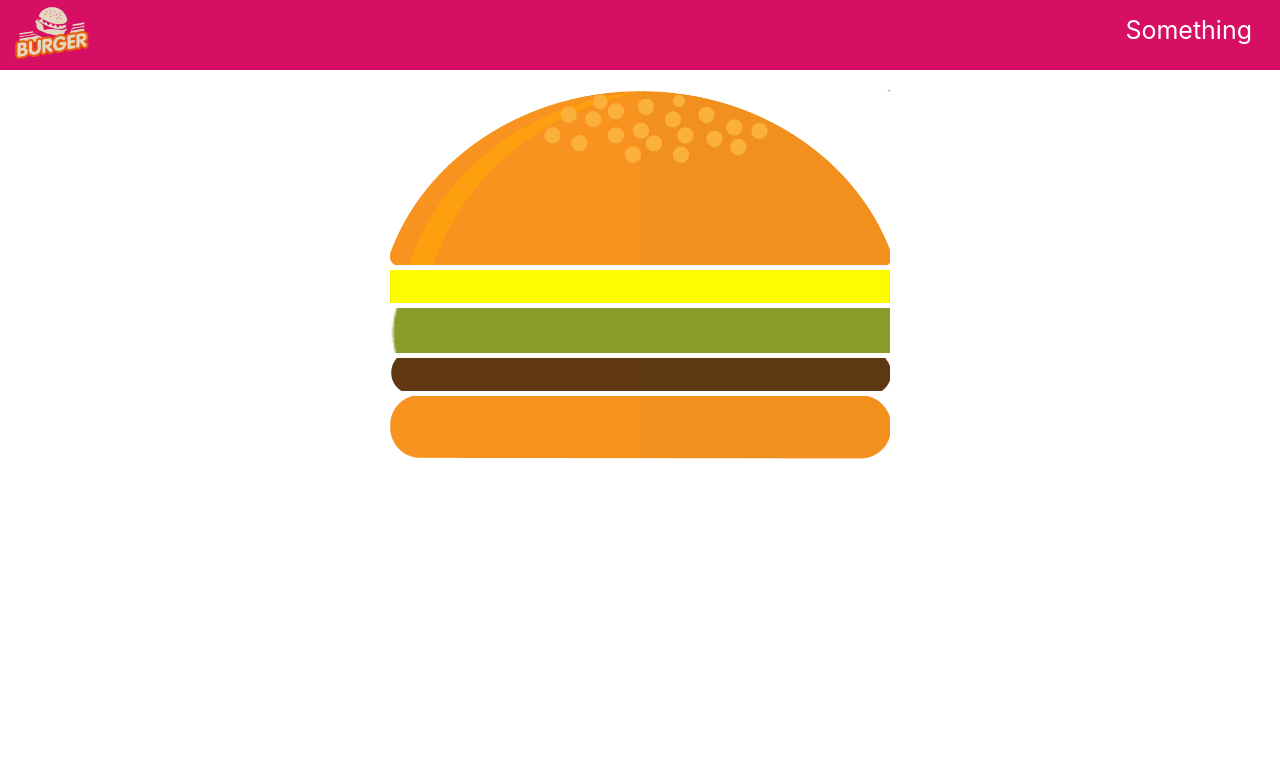
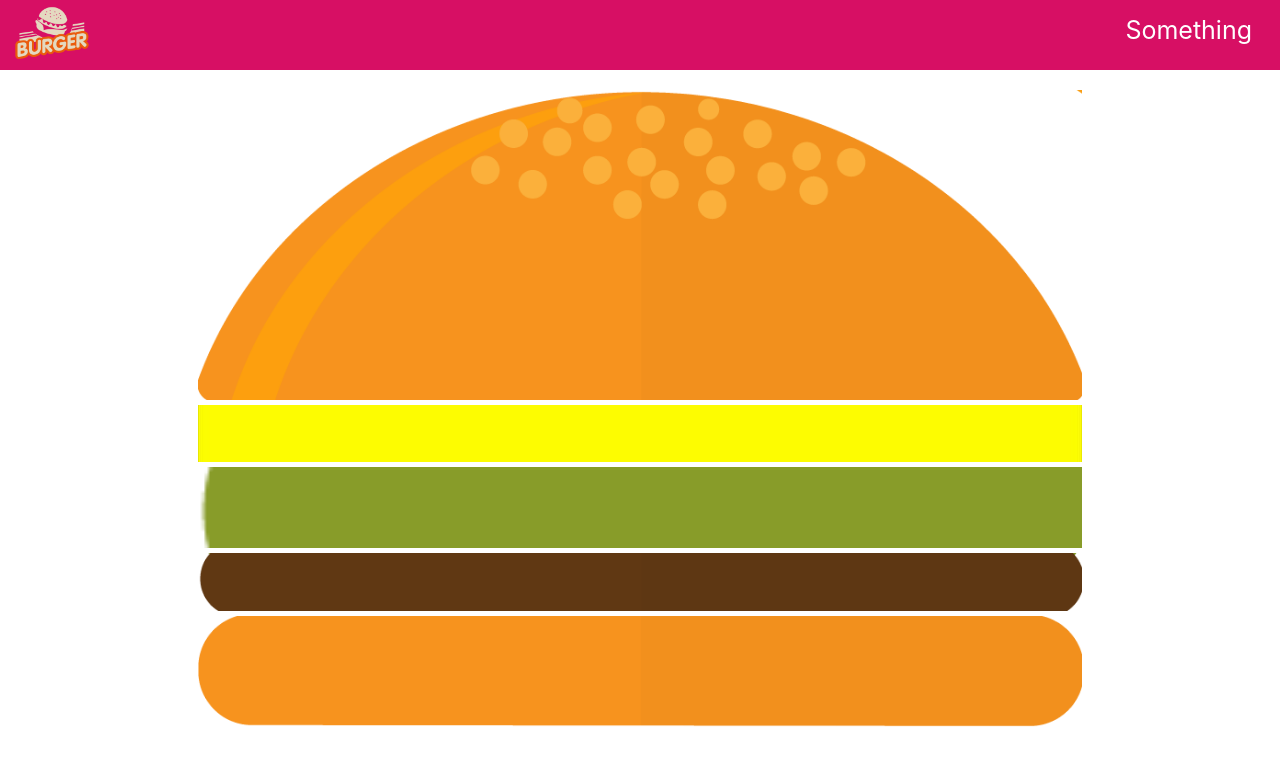
Before and after one commit to pauldipjoy/react_Burger_Builder_project, a React (Create React App) app: page / in a window 1280 px wide. Shown: the top 766 px of the page. Built offline with nearby package versions, Linux system fonts and the light colour scheme.

Commit message:
simple change ingredient.css

```diff
--- a/src/Components/BurgerBuilder/Ingredient/Ingredient.css
+++ b/src/Components/BurgerBuilder/Ingredient/Ingredient.css
@@ -4,5 +4,5 @@
 }
 
 .Ingredient img {
-  width: 500px;
+  width: 80%;
 }
```
